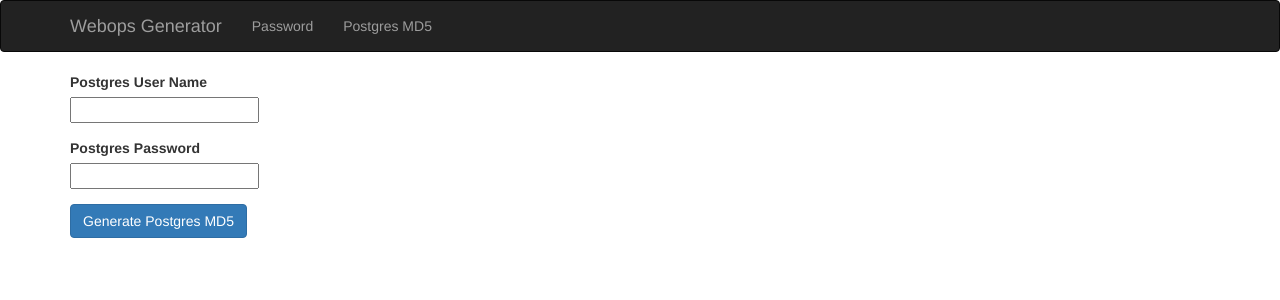
After one commit to matt-gaspar/password-generator, a Flask app: page /pgmd5 in a window 1280 px wide. The commit adds this page. Shown: the top 300 px of the page. Run offline with Flask 2, Linux system fonts and the light colour scheme; some libraries are stand-ins or nearby versions.

Commit message:
MD5 hashing for Postgres

```diff
--- a/application/forms.py
+++ b/application/forms.py
@@ -1,6 +1,10 @@
 from flask.ext.wtf import Form
-from wtforms import DecimalField
+from wtforms import DecimalField, StringField
 from wtforms.validators import NumberRange, Required
 
 class GenerateForm(Form):
     passlength = DecimalField('Desired Password Length (10 - 30)', default=15, places=None, validators=[NumberRange(10,30), Required()])
+
+class Pgmd5Form(Form):
+    pguser = StringField('Postgres User Name')
+    pgpass = StringField('Postgres Password')
--- a/application/server.py
+++ b/application/server.py
@@ -1,7 +1,7 @@
 from application import app
 from flask import render_template, request
-from .forms import GenerateForm
-import random, string
+from .forms import GenerateForm, Pgmd5Form
+import random, string, hashlib
 
 def getChars():
     excludes = app.config['EXCLUDE_CHARS']
@@ -20,6 +20,9 @@ def passgen(passlength):
         pwd.append(rnd.choice(charset))
     return "".join(pwd)
 
+def pgmd5gen(pguser,pgpass):
+    return "md5" + hashlib.md5(pgpass.encode('utf-8') + pguser.encode('utf-8')).hexdigest()
+
 @app.route('/', methods=['GET', 'POST'])
 def index():
     password = None
@@ -27,3 +30,11 @@ def index():
     if form.validate_on_submit():
         password = passgen(form.passlength.data)
     return render_template('index.html', form=form, password=password)
+
+@app.route('/pgmd5', methods=['GET', 'POST'])
+def pgmd5():
+    pgmd5 = None
+    form = Pgmd5Form()
+    if form.validate_on_submit():
+        pgmd5 = pgmd5gen(form.pguser.data,form.pgpass.data)
+    return render_template('pgmd5.html', form=form, pgmd5=pgmd5)
--- a/application/templates/base.html
+++ b/application/templates/base.html
@@ -1,6 +1,6 @@
 {% extends "bootstrap/base.html" %}
 
-{% block title %}Webops password generator{% endblock %}
+{% block title %}Webops generator{% endblock %}
 
 {% block navbar %}
 <div class="navbar navbar-inverse" role="navigation">
@@ -13,11 +13,12 @@
         <span class="icon-bar"></span>
         <span class="icon-bar"></span>
       </button>
-      <a class="navbar-brand" href="/">Webops Password Generator</a>
+      <a class="navbar-brand" href="/">Webops Generator</a>
     </div>
     <div class="navbar-collapse collapse">
       <ul class="nav navbar-nav">
-        <li><a href="/">Reset</a></li>
+        <li><a href="/">Password</a></li>
+        <li><a href="/pgmd5">Postgres MD5</a></li>
       </ul>
     </div>
   </div>
--- /dev/null
+++ b/application/templates/pgmd5.html
@@ -0,0 +1,31 @@
+{% extends "base.html" %}
+{% import "bootstrap/wtf.html" as wtf %}
+
+{% block page_content %}
+<form action="" method="post" class="form" role="form">
+  {{ form.hidden_tag() }}
+  <div class="form-group">
+    {{ form.pguser.label }}
+  <div>
+    {{ form.pguser }}
+  </div>
+  <p class="text-danger">{{ form.pguser.errors[0] }}</p>
+  </div>
+  <div class="form-group">
+    {{ form.pgpass.label }}
+  <div>
+    {{ form.pgpass }}
+  </div>
+  <p class="text-danger">{{ form.pgpass.errors[0] }}</p>
+  </div>
+  <button class="btn btn-primary" type="submit">Generate Postgres MD5</button>
+</form>
+{% if pgmd5 %}
+  <div>
+    <h4>Generated Postgres MD5 Hash</h4>
+  </div>
+  <div>
+    <h4>{{ pgmd5 }}</h4>
+  </div>
+{% endif %}
+{% endblock %}
--- a/config.py
+++ b/config.py
@@ -3,4 +3,4 @@ import os
 class Config(object):
     DEBUG = os.getenv('DEBUG', False)
     SECRET_KEY = os.getenv('SECRET_KEY','123456reallysecretkey')
-    EXCLUDE_CHARS = ['$','*']
+    EXCLUDE_CHARS = ["$","'","`"]
```
